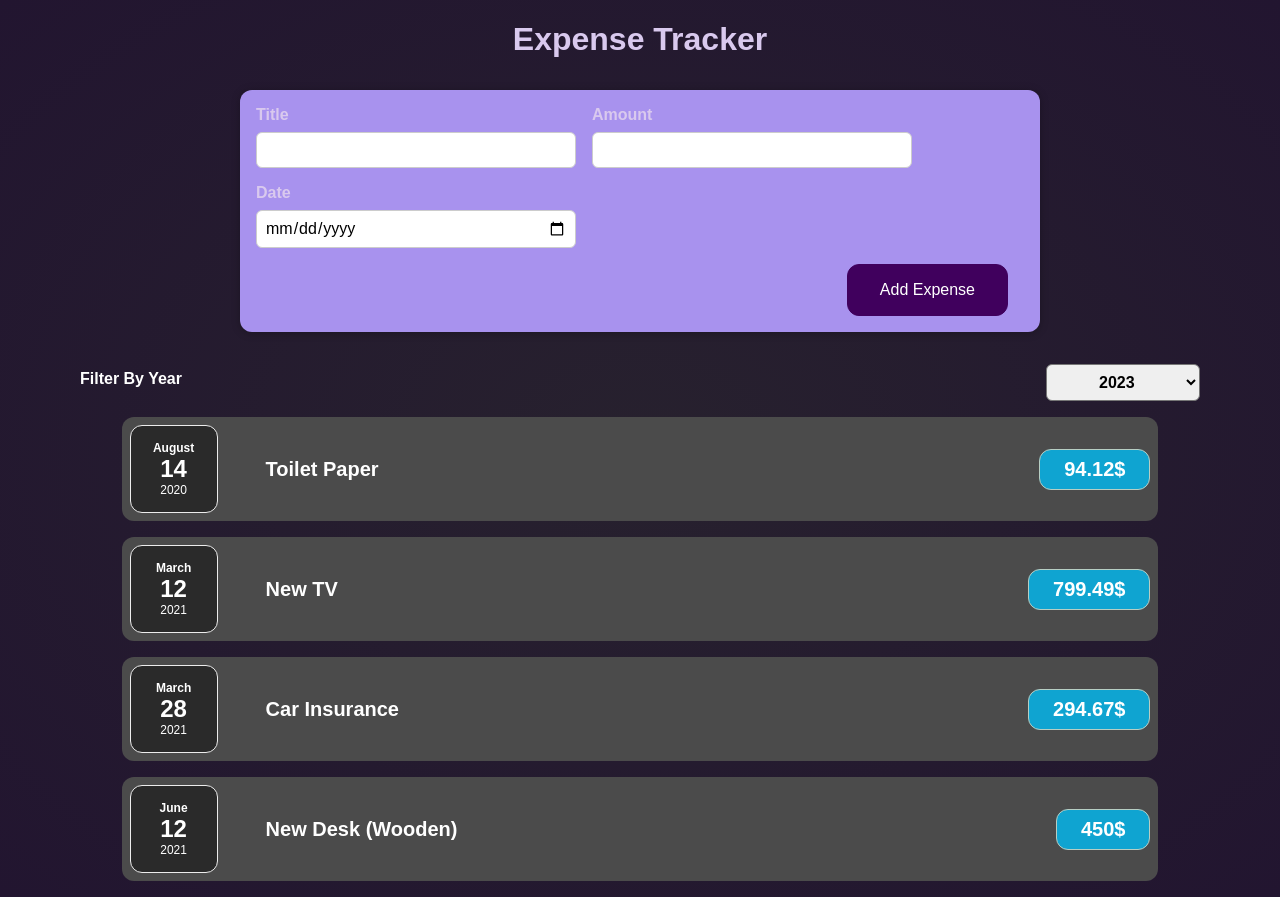
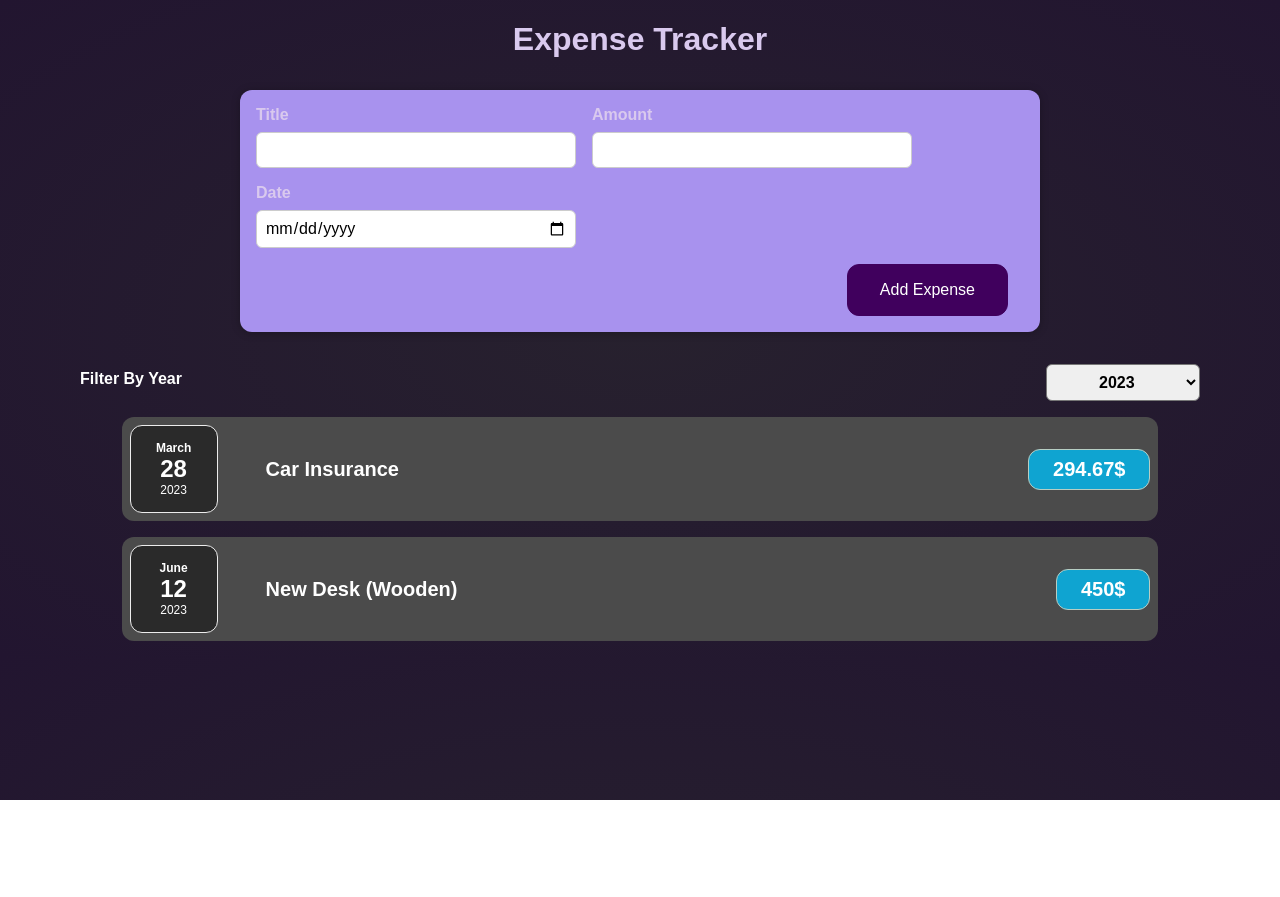
Before and after one commit to harshahossain/expense-tracker, a React (Create React App) app: page / in a window 1280 px wide. After the commit the page ends 800 px from the top, so only its background shows below. Built offline with nearby package versions, Linux system fonts and the light colour scheme.

Commit message:
Added Sorting by Year

```diff
--- a/src/App.js
+++ b/src/App.js
@@ -9,20 +9,20 @@ const DUMMY_EXPENSES = [
     id: "e1",
     title: "Toilet Paper",
     amount: 94.12,
-    date: new Date(2020, 7, 14),
+    date: new Date(2022, 7, 14),
   },
-  { id: "e2", title: "New TV", amount: 799.49, date: new Date(2021, 2, 12) },
+  { id: "e2", title: "New TV", amount: 799.49, date: new Date(2022, 2, 12) },
   {
     id: "e3",
     title: "Car Insurance",
     amount: 294.67,
-    date: new Date(2021, 2, 28),
+    date: new Date(2023, 2, 28),
   },
   {
     id: "e4",
     title: "New Desk (Wooden)",
     amount: 450,
-    date: new Date(2021, 5, 12),
+    date: new Date(2023, 5, 12),
   },
 ];
 
--- a/src/components/Expenses/Expenses.js
+++ b/src/components/Expenses/Expenses.js
@@ -7,7 +7,11 @@ export default function Expenses(props) {
   //
   const [filteredYear, setFilteredYear] = useState("2023");
 
-  const propingData = props.expenses.map((expense) => {
+  const filteredExpenses = props.expenses.filter((expense) => {
+    return expense.date.getFullYear().toString() === filteredYear;
+  });
+  // const propingData = props.expenses.map((expense) => {
+  const propingData = filteredExpenses.map((expense) => {
     return (
       <ExpenseItem
         key={expense.id}
@@ -31,6 +35,7 @@ export default function Expenses(props) {
           onChangeFilter={filterChangleHandler}
         />
         {propingData}
+        {/* {propingFilterYearData} */}
       </Card>
     </div>
   );
```
